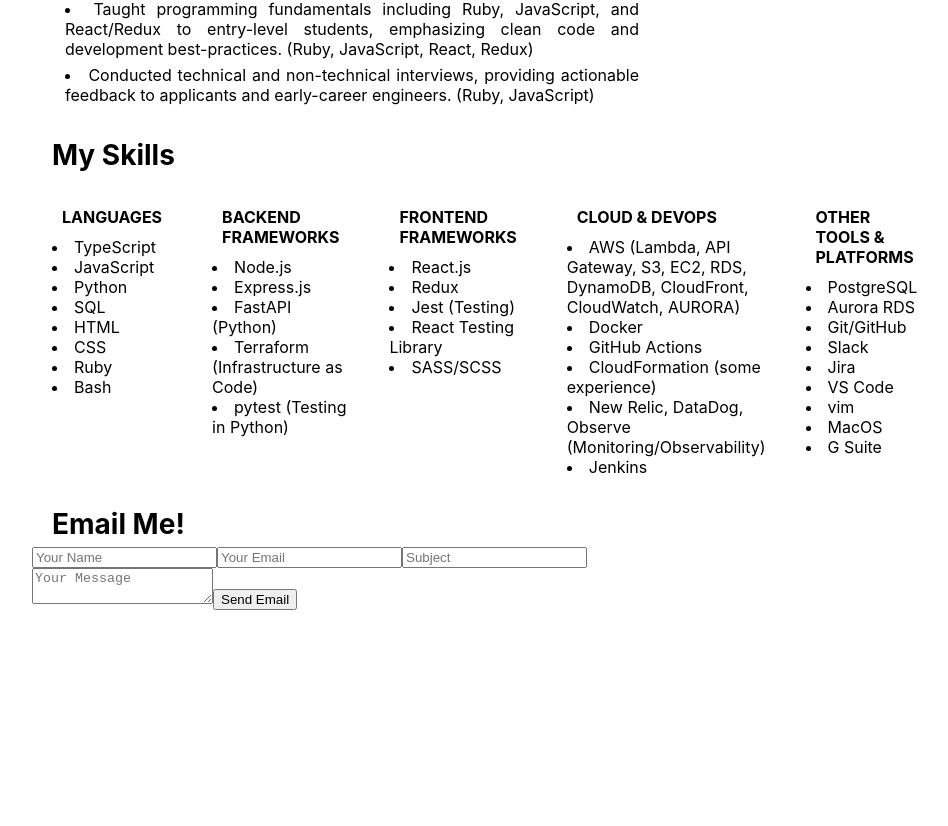
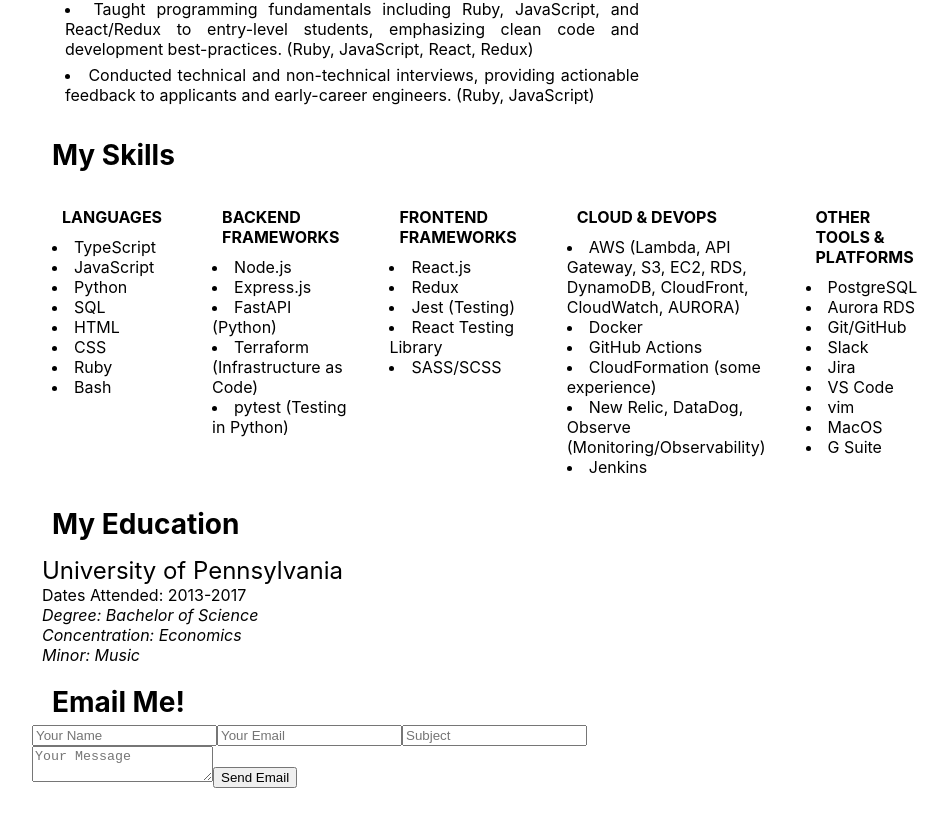
Before and after one commit to KaiFujimoto/Kai-Website, a React (Create React App) app: page / in a window 1280 px wide. Shown: the part 1462-2288 px from the top of the page, without its empty margins (288-1236 px from the left). Before the commit the page ends 2152 px from the top, so only its background shows below. Built offline with nearby package versions, Linux system fonts and the light colour scheme.

Commit message:
feature: adding an education section

```diff
--- a/src/App.tsx
+++ b/src/App.tsx
@@ -7,7 +7,7 @@
 import EmailMe from './components/EmailMe';
 import MyExperience from './components/MyExperience';
 import MySkills from './components/MySkills';
-
+import MyEducation from './components/MyEducation';
 
 function App() {
   return (
@@ -17,6 +17,7 @@
 				<AboutMe />
 				<MyExperience />
 				<MySkills />
+				<MyEducation />
 				<EmailMe />
  			</div>
 			<Footer />
--- a/src/components/MyEducation.tsx
+++ b/src/components/MyEducation.tsx
@@ -0,0 +1,46 @@
+import React from 'react';
+
+const myEducation: React.FC = () => {
+	const education = {
+		1: {
+			'name': 'University of Pennsylvania',
+			'dates': '2013-2017',
+			'degree': 'Bachelor of Science',
+			'concentration': 'Economics',
+			'minor': 'Music'
+		}
+	};
+	return (
+		<div>
+			<div className="section title">
+				My Education
+			</div>
+			<div>
+				{
+					Object.values(education).map( school => {
+						return (
+							<div className="experience title">
+								<div className="company-name">
+									{school.name}
+								</div>
+								<div className="employed-dates">
+									Dates Attended: {school.dates}
+								</div>
+								<div className="job-title">
+									Degree: {school.degree}
+								</div>
+								<div className="job-title">
+									Concentration: {school.concentration}
+								</div>
+								<div className="job-title">
+									Minor: {school.minor}
+								</div>
+							</div>
+						)
+					})}
+			</div>
+		</div>
+	);
+};
+
+export default myEducation;
```
